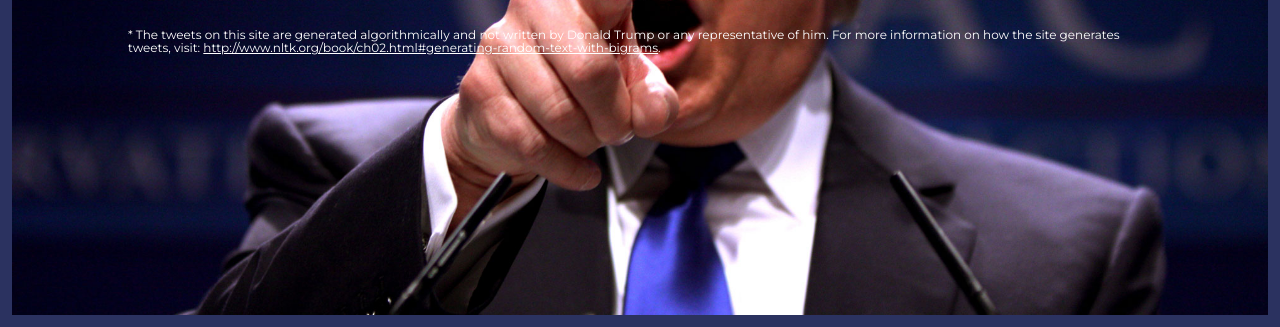
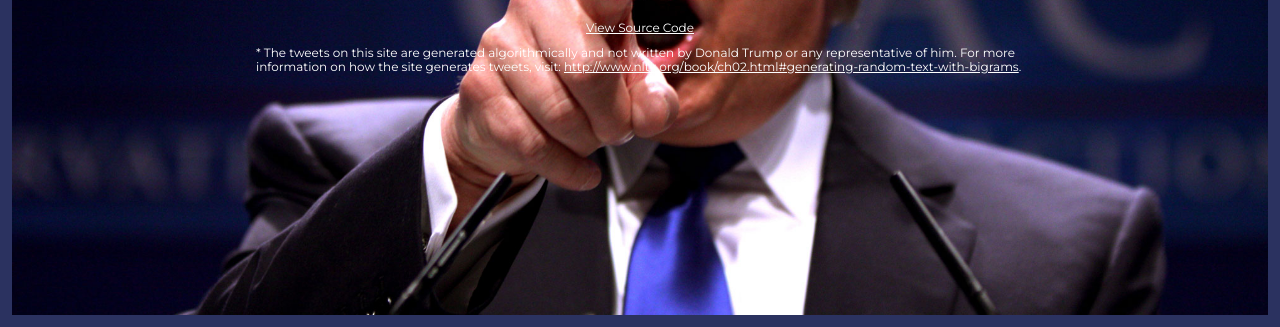
Before and after one commit to johnjones4/trump-tweet-generator, a website: page public/index.html in a window 1280 px wide. Shown: the part 473-800 px from the top of the page. Drawn offline with nearby package versions, Linux system fonts and the light colour scheme; files that its build step writes are made by us from their sources.

Commit message:
style adjustments

```diff
--- a/public-dev/scss/main.scss
+++ b/public-dev/scss/main.scss
@@ -27,6 +27,7 @@ $width: 1024px;
   @media (max-width: 640px) {
     display: block;
     padding-top: 12px;
+    overflow: scroll;
   }
 }
 
@@ -167,8 +168,8 @@ button {
 .disclaimer {
   color: white;
   font-size: 12px;
-  margin: 12px;
-  max-width: $width;
+  margin: 12px 12px 0 12px;
+  max-width: ($width * 0.75);
   line-height: 1.1em;
   a {
     color: white;
--- a/public/index.html
+++ b/public/index.html
@@ -6,6 +6,7 @@
   <link href="https://fonts.googleapis.com/css?family=Montserrat:400,700" rel="stylesheet" />
   <link type="text/css" rel="stylesheet" href="build/main.css" />
   <meta name="viewport" content="width=device-width,initial-scale=1,user-scalable=no" />
+  <title>Trump Tweet Generator</title>
   <meta property="og:title" content="Trump Tweet Generator" />
   <meta property="og:type" content="website" />
   <meta property="og:site_name" content="Trump Tweet Generator" />
@@ -42,6 +43,7 @@
         </div>
       </div>
     </div>
+    <p class="disclaimer"><a target="_blank" href="https://github.com/johnjones4/trump-tweet-generator">View Source Code</a></p>
     <p class="disclaimer">* The tweets on this site are generated algorithmically and not written by Donald Trump or any representative of him. For more information on how the site generates tweets, visit: <a href="http://www.nltk.org/book/ch02.html#generating-random-text-with-bigrams" target="_blank">http://www.nltk.org/book/ch02.html#generating-random-text-with-bigrams</a>.</p>
   </div>
   <script src="build/main.js"></script>
```
